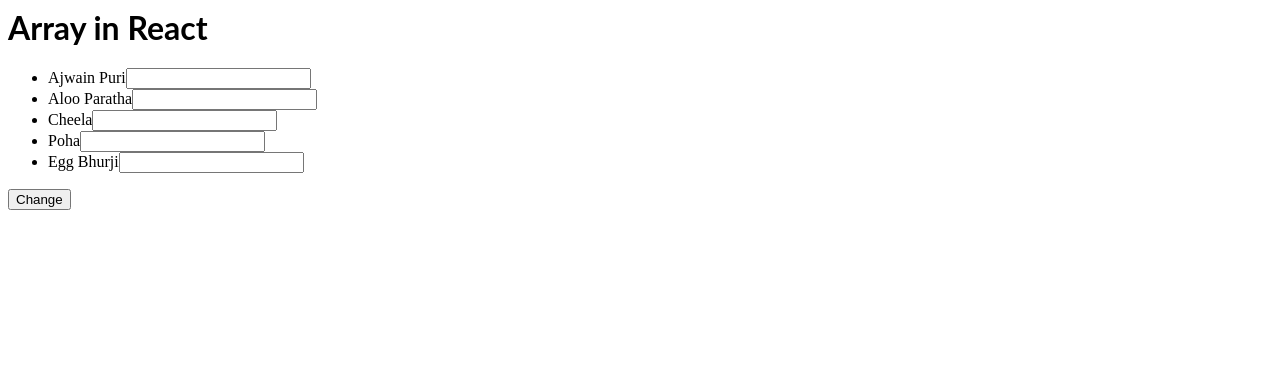
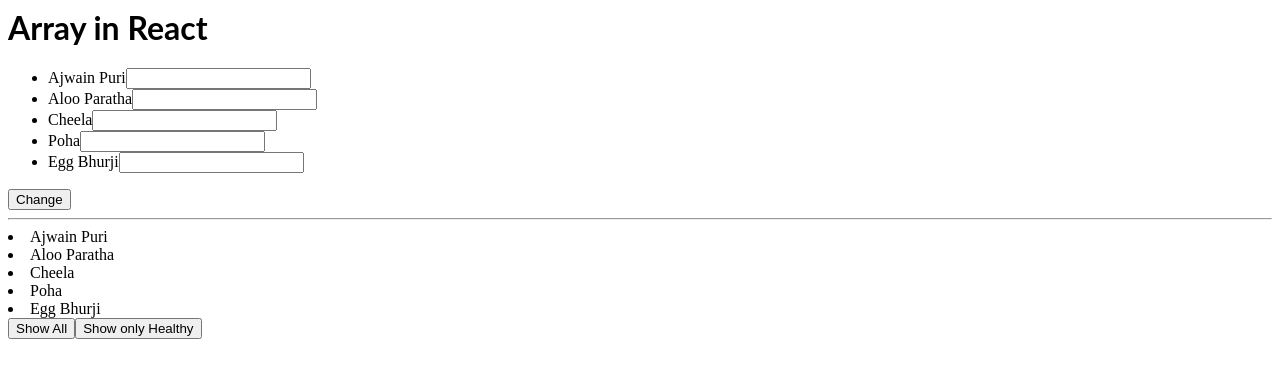
Before and after one commit to codingSlate/Array-in-React, a React (Create React App) app: page / in a window 1280 px wide. Shown: the top 378 px of the page. Built offline with nearby package versions, Linux system fonts and the light colour scheme.

Commit message:
Filter + Map completx filtering

```diff
--- a/src/App.js
+++ b/src/App.js
@@ -1,5 +1,6 @@
 import React from 'react';
 import Breakfast from './Breakfast';
+import FilterArray from './FilterArray';
 import './style.css';
 
 export default function App() {
@@ -7,6 +8,9 @@ export default function App() {
     <div>
       <h1>Array in React</h1>
       <Breakfast />
+      <hr />
+      {/* Filter + Map complex filtering  */}
+      <FilterArray />
     </div>
   );
 }
--- /dev/null
+++ b/src/FilterArray.js
@@ -0,0 +1,29 @@
+import React, { useState } from 'react';
+
+export default function list() {
+  const [showAll, setShowAll] = useState(true);
+  const list = [
+    { id: 1, name: 'Ajwain Puri', healthy: true },
+    { id: 2, name: 'Aloo Paratha', healthy: false },
+    { id: 3, name: 'Cheela', healthy: true },
+    { id: 4, name: 'Poha', healthy: false },
+    { id: 5, name: 'Egg Bhurji', healthy: true },
+  ];
+
+  return (
+    <div>
+      {list
+        .filter((item) => (showAll ? true : item.healthy))
+        .map((item) => (
+          <li key={item.id}>{item.name}</li>
+        ))}
+
+      <button type="button" onClick={() => setShowAll(true)}>
+        Show All
+      </button>
+      <button type="button" onClick={() => setShowAll(false)}>
+        Show only Healthy
+      </button>
+    </div>
+  );
+}
```
